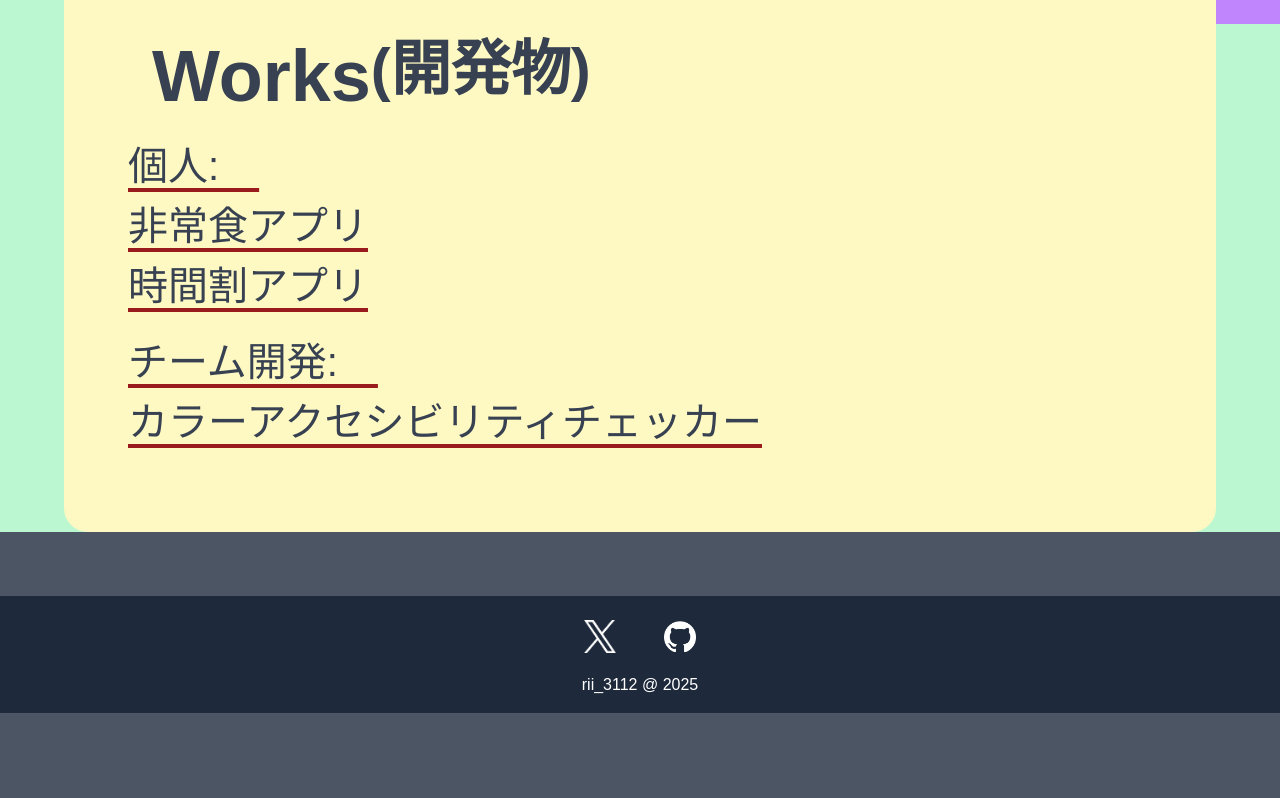
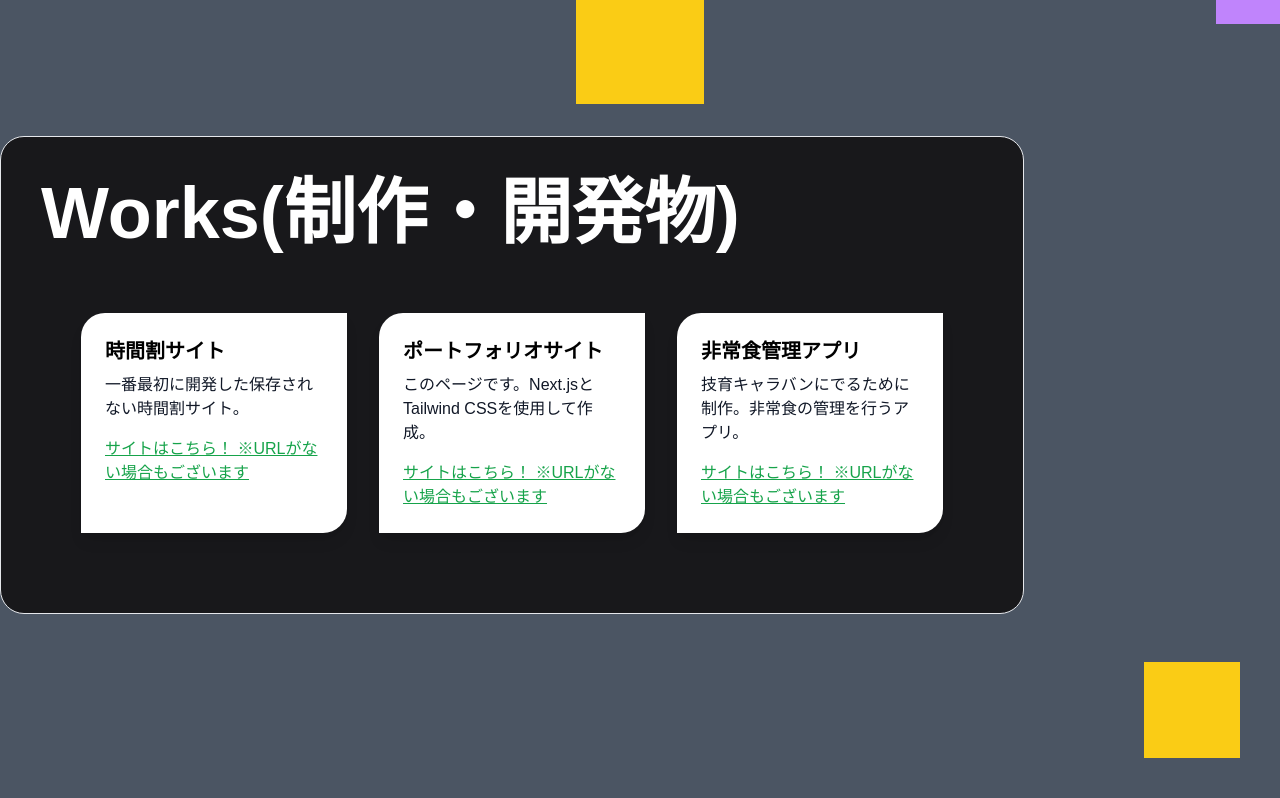
Before and after one commit to MATSUOKAAIRI/I_am_by-nextjs, a Next.js app: page / in a window 1280 px wide. Shown: the part 4442-5240 px from the top of the page. Before the commit the page ends 5155 px from the top, so only its background shows below. Built offline with nearby package versions, Linux system fonts and the light colour scheme.

Commit message:
feat:workの変更

```diff
--- /dev/null
+++ b/components/work/ProjectBox.tsx
@@ -0,0 +1,32 @@
+type ProjectProps = {
+  title: string;
+  description: string;
+  link?: string;
+};
+
+import { forwardRef } from "react";
+
+export default forwardRef<HTMLDivElement, ProjectProps>(
+  ({ title, description, link }, ref) => {
+    return (
+      <div
+        ref={ref}
+        className="bg-white rounded-ss-3xl rounded-ee-3xl  shadow-lg p-6 transform transition-transform duration-300 ease-in-out
+                   hover:shadow-2xl list-item hover:scale-105 hover:bg-gray-50 list-none"
+      >
+        <h3 className="text-xl font-semibold mb-2 text-black">{title}</h3>
+        <p className="text-gray-900 mb-4">{description}</p>
+        {link && (
+          <a
+            href={link}
+            target="_blank"
+            rel="noopener noreferrer"
+            className="text-green-600 underline"
+          >
+            サイトはこちら！ ※URLがない場合もございます
+          </a>
+        )}
+      </div>
+    );
+  }
+);
--- a/components/work/ProjectCard.tsx
+++ /dev/null
@@ -1,46 +0,0 @@
-import React from "react";
-
-type workcardSize = "small" | "medium" | "large";
-type workcardVariant = "default" | "elevated" | "outlined";
-
-type WorkCardProps = {
-  children: React.ReactNode;
-  size?: workcardSize;
-  variant?: workcardVariant;
-  className?: string;
-  contentClassName?: string;
-};
-
-export default function Workcard({
-  children,
-  size = "medium",
-  variant = "elevated",
-  className,
-  contentClassName,
-}: WorkCardProps) {
-  const sizeClasses: Record<workcardSize, string> = {
-    small: "max-w-sm",
-    medium: "max-w-md",
-    large: "max-w-lg",
-  };
-  const variantClasses: Record<workcardVariant, string> = {
-    default: "bg-white shadow-lg",
-    elevated: "bg-white shadow-xl hover:shadow-2xl transition-shadow",
-    outlined: "border-2 border-gray-200",
-  };
-  const baseClasses =
-    "inline-flex w-full flex-col overflow-hidden rounded-[0.5rem] border border-[#0E7490]";
-
-  return (
-    <div
-      className={` ${baseClasses} ${sizeClasses[size]} ${variantClasses[variant]} ${className || ""} `}
-    >
-      <div
-        className={`pb-3 pl-5 pr-44 pt-6 xl:pr-52 ${contentClassName || ""}`}
-      >
-        {children}
-      </div>
-      <div className="mb-4 h-px w-2/3 bg-[#155E75]" />
-    </div>
-  );
-}
--- /dev/null
+++ b/components/work/projects.ts
@@ -0,0 +1,26 @@
+export type Project = {
+  title: string;
+  description: string;
+  link?: string;
+  image?: string;
+};
+
+const projects: Project[] = [
+  {
+    title: "時間割サイト",
+    description: "一番最初に開発した保存されない時間割サイト。",
+    link: "https://timetable-rii.vercel.app/",
+  },
+  {
+    title: "ポートフォリオサイト",
+    description: "このページです。Next.jsとTailwind CSSを使用して作成。",
+    link: "https://rii-3112.pages.dev/",
+  },
+  {
+    title: "非常食管理アプリ",
+    description: "技育キャラバンにでるために制作。非常食の管理を行うアプリ。",
+    link: "https://emergencyfood.vercel.app/",
+  },
+];
+
+export default projects;
--- a/components/work/work.tsx
+++ b/components/work/work.tsx
@@ -1,25 +1,103 @@
-import Link from "next/link";
+"use client"
+import ProjectBox from "./ProjectBox";
+import projects from "./projects";
+import gsap from "gsap";
+import { ScrollTrigger } from "gsap/ScrollTrigger";
+import React, { useEffect, useRef } from "react";
 
-export default function  Work(){
-    return(
-<div  className="flex items-center justify-center bg-green-200 mt-8 mb-16">
-    <div className='bg-yellow-100 text-gray-700 rounded-3xl md:p-16 max-w-6xl h-5/6 w-11/12 justify-center'>
-        <div className="flex ml-6">
-            <h1 className="md:text-7xl text-5xl font-bold mb-6">Works</h1>
-            <h1 className="md:text-6xl text-4xl font-bold mb-6">(開発物)</h1>
+export default function Work() {
+  const topbox = useRef(null);
+  const buttombox = useRef(null);
+  const boxRefs = useRef<(HTMLDivElement | null)[]>([]);
+
+  gsap.registerPlugin(ScrollTrigger);
+
+  useEffect(() => {
+    if (!topbox.current || !buttombox.current) return;
+
+    gsap.to(topbox.current, {
+      scrollTrigger: {
+        trigger: topbox.current,
+        start: "bottom 99%",
+        end: "top 1%",
+        scrub: true,
+      },
+      x: "80vw",
+      rotation: 1080,
+      ease: "none",
+      duration: 3,
+    });
+
+    gsap.to(buttombox.current, {
+      scrollTrigger: {
+        trigger: topbox.current,
+        start: "bottom 99%",
+        end: "top 1%",
+        scrub: true,
+      },
+      x: "-80vw",
+      rotation: -1080,
+      ease: "none",
+      duration: 3,
+    });
+
+    const boxes = boxRefs.current.filter(Boolean) as HTMLDivElement[];
+
+    gsap.set(boxes, {
+      y: 50,
+      opacity: 0,
+    });
+
+    gsap.to(boxes, {
+      y: 0,
+      opacity: 1,
+      duration: 2,
+      ease: "expo.out",
+      stagger: {
+        each: 0.3,
+        from: "start",
+      },
+      scrollTrigger: {
+        trigger: buttombox.current,
+        start: "end 90%",
+        toggleActions: "play none none none",
+      },
+    });
+  }, []);
+
+  return (
+    <div className="sm:min-h-screen mb-40 sm:mb-16">
+      <div
+        ref={topbox}
+        className="w-16 h-16 sm:w-20 sm:h-20 md:w-32 md:h-32 bg-yellow-400 mx-auto"
+      />
+      <section
+        className="flex flex-col items-start justify-center mb-12 px-4 sm:px-0 mt-8"
+        id="work"
+      >
+        <div className="text-white rounded-3xl p-6 sm:p-10 w-full max-w-5xl bg-zinc-900 border">
+          <h2 className="text-4xl sm:text-5xl md:text-7xl font-bold mb-6 text-center sm:text-left">
+            Works(制作・開発物)
+          </h2>
+          <div className="grid grid-cols-1 sm:grid-cols-2 lg:grid-cols-3 gap-6 sm:gap-8 max-w-6xl mx-auto p-4 sm:p-10">
+            {projects.map((project, i) => (
+              <ProjectBox
+                key={i}
+                title={project.title}
+                description={project.description}
+                link={project.link}
+                ref={(el) => {
+                  if (el) boxRefs.current[i] = el;
+                }}
+              />
+            ))}
+          </div>
         </div>
-        <div className='flex flex-col justify-center mb-4 underline decoration-red-800 underline-offset-8'>
-            <p className="md:text-[40px] text-[20px]">個人:　</p>
-            <Link href="https://emergencyfood.vercel.app/"><p className="md:text-[40px] text-[20px]">非常食アプリ</p></Link>
-            <p className="md:text-[40px] text-[20px]">時間割アプリ</p>
-            <p className="md:text-[40px] text-[20px]"></p>
-            <p className="md:text-[40px] text-[20px]"></p>
-        </div>
-        <div className='flex flex-col justify-center mb-4 underline decoration-red-800 underline-offset-8'>
-            <p className="md:text-[40px] text-[20px]">チーム開発:　</p>
-            <p className="md:text-[40px] text-[20px]">カラーアクセシビリティチェッカー</p>
-        </div>
+      </section>
+      <div
+        ref={buttombox}
+        className="bg-yellow-400 absolute right-4 sm:right-10 w-16 h-16 sm:w-24 sm:h-24"
+      />
     </div>
-</div>
-    )
+  );
 }
```
